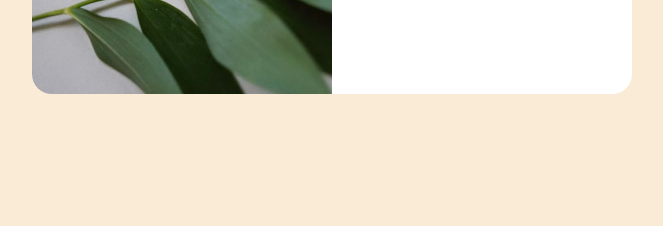
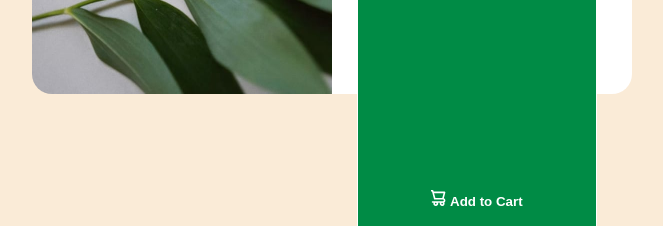
Before and after one commit to Peon089/product-preview-card-component-main, a plain HTML site: page index.html in a window 1280 px wide. Shown: the part 574-800 px from the top of the page, without its empty margins (308-971 px from the left). Drawn offline with Linux system fonts and the light colour scheme.

Commit message:
Update style.css

```diff
--- a/style.css
+++ b/style.css
@@ -65,7 +65,7 @@ img {
 #button {
     margin-top: auto;
     width: 80%;
-    height: 55px;
+    height: 515px;
     background-color: rgb(0, 139, 69);
     border: 1px solid white;
     border-radius: 8px;
```
